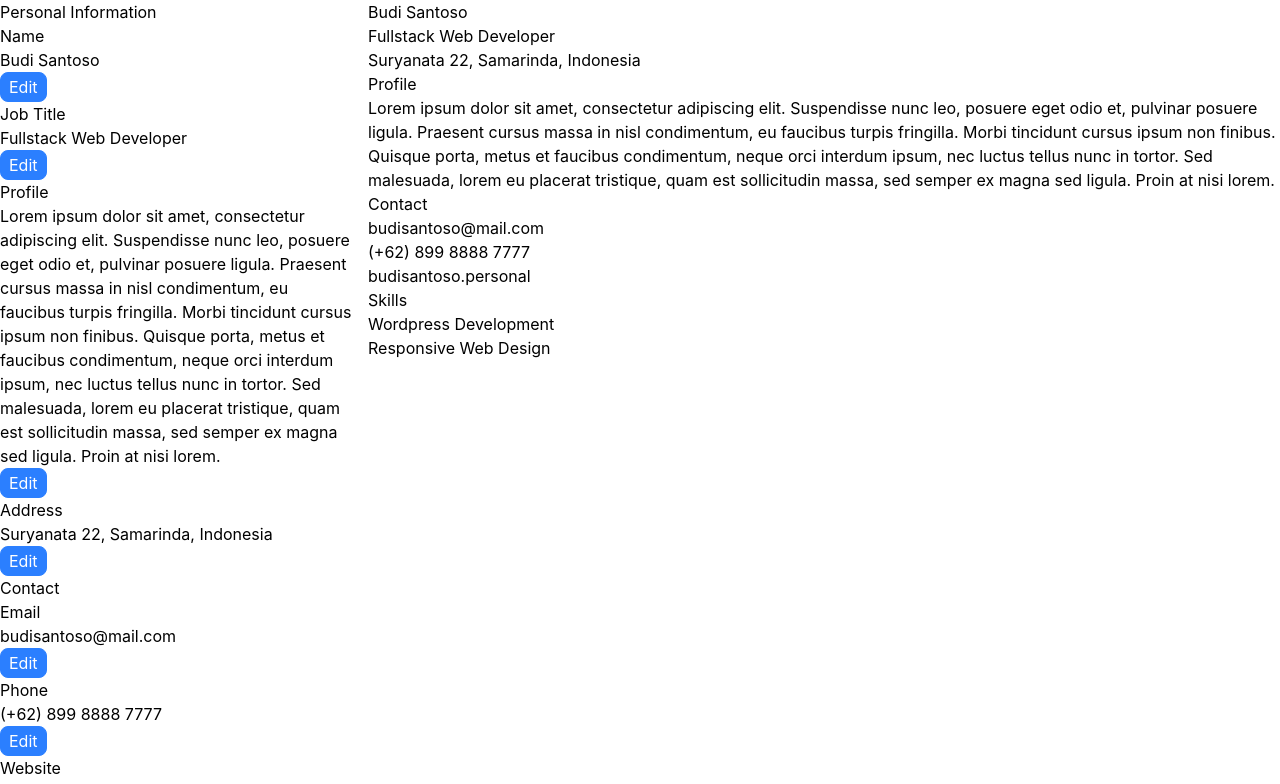
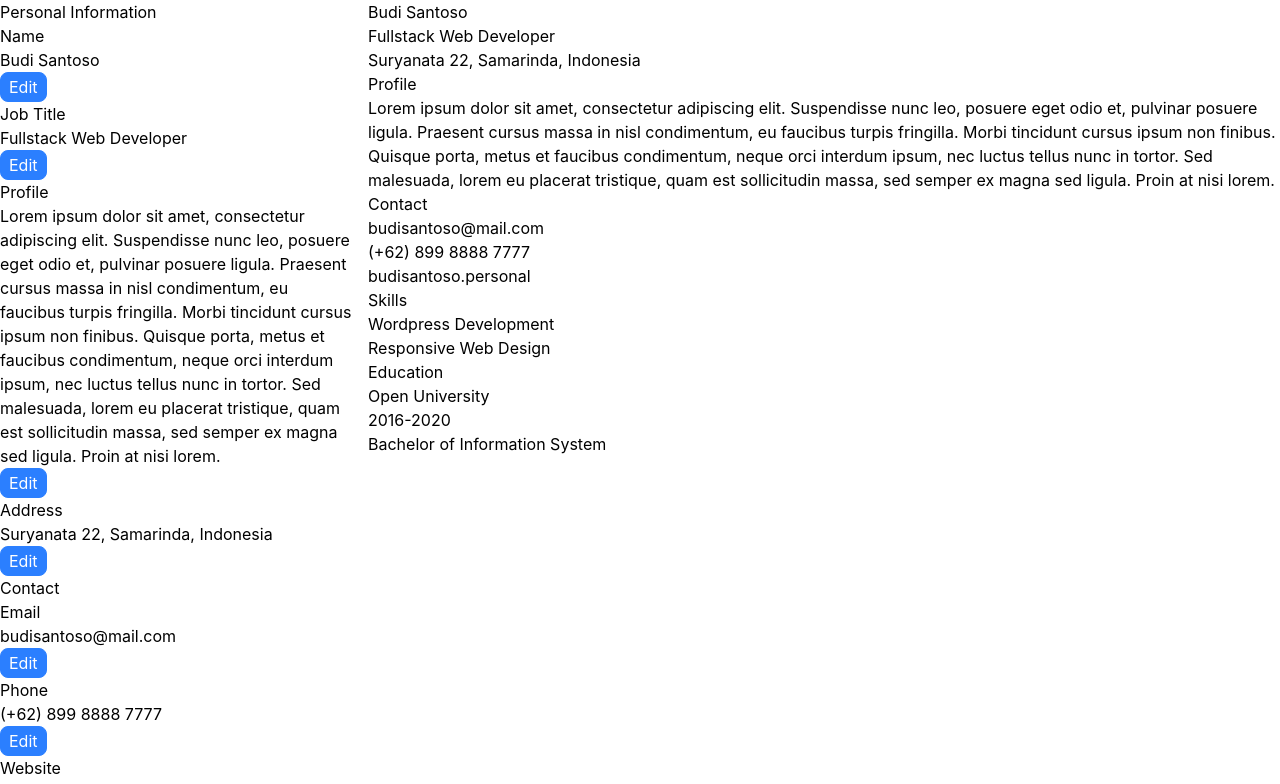
Before and after one commit to roaayala/cv-builder, a React (Vite) app: page / in a window 1280 px wide. Shown: the top 784 px of the page. Built offline with nearby package versions, Linux system fonts and the light colour scheme.

Commit message:
resumes/Education: template done

```diff
--- a/src/App.jsx
+++ b/src/App.jsx
@@ -20,6 +20,7 @@ export default function App() {
     ],
     education: [
       {
+        id: crypto.randomUUID(),
         institute: "Open University",
         description: "Bachelor of Information System",
         start: "2016",
@@ -28,11 +29,13 @@ export default function App() {
     ],
     employment: [
       {
+        id: crypto.randomUUID(),
         workplace: "Anti-Cancer Foundation",
         start: "2020",
         end: "2021",
       },
       {
+        id: crypto.randomUUID(),
         workplace: "Fintech Growth",
         start: "2021",
         end: "",
--- a/src/components/Resume.jsx
+++ b/src/components/Resume.jsx
@@ -1,4 +1,5 @@
 import Contact from "./resumes/Contact";
+import Education from "./resumes/Education";
 import Header from "./resumes/Header";
 import Profile from "./resumes/Profile";
 import Skill from "./resumes/Skill";
@@ -10,6 +11,7 @@ export default function Resume({ information }) {
       <Profile information={information} />
       <Contact information={information} />
       <Skill information={information} />
+      <Education information={information} />
     </div>
   );
 }
--- a/src/components/resumes/Education.jsx
+++ b/src/components/resumes/Education.jsx
@@ -0,0 +1,19 @@
+export default function Education({ information }) {
+  const { education } = information;
+  return (
+    <div>
+      <h2>Education</h2>
+      <ul>
+        {education.map((ed) => (
+          <li key={ed.id}>
+            <h3>{ed.institute}</h3>
+            <p>
+              <span>{ed.start}</span>-<span>{ed.end ? ed.end : "Now"}</span>
+            </p>
+            <p>{ed.description}</p>
+          </li>
+        ))}
+      </ul>
+    </div>
+  );
+}
--- a/src/components/resumes/Skill.jsx
+++ b/src/components/resumes/Skill.jsx
@@ -5,7 +5,8 @@ export default function Skill({ information }) {
       <h2>{skills.length > 1 ? "Skills" : "Skill"}</h2>
       <ul>
         {skills.length === 0 && <li>Should have at least one skill!</li>}
-        {skills.length > 0 && skills.map((skill) => <li>{skill.name}</li>)}
+        {skills.length > 0 &&
+          skills.map((skill) => <li key={skill.id}>{skill.name}</li>)}
       </ul>
     </div>
   );
```
